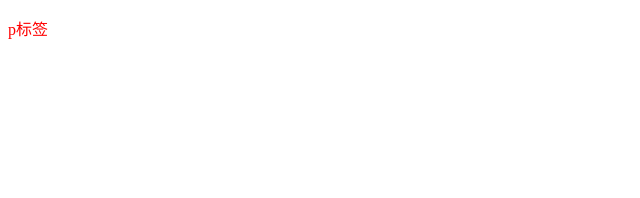
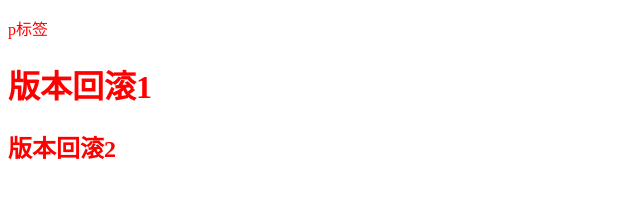
Before and after one commit to czq19971025/60, a plain HTML site: page index.html in a window 1280 px wide. Shown: the whole page, without its empty margins (0-640 px from the left). Drawn offline with Linux system fonts and the light colour scheme.

Commit message:
添加h标签

```diff
--- a/index.html
+++ b/index.html
@@ -10,6 +10,8 @@
 
 <body>
     <p>p标签</p>
+    <h1>版本回滚1</h1>
+    <h2>版本回滚2</h2>
 </body>
 
 </html>
```
